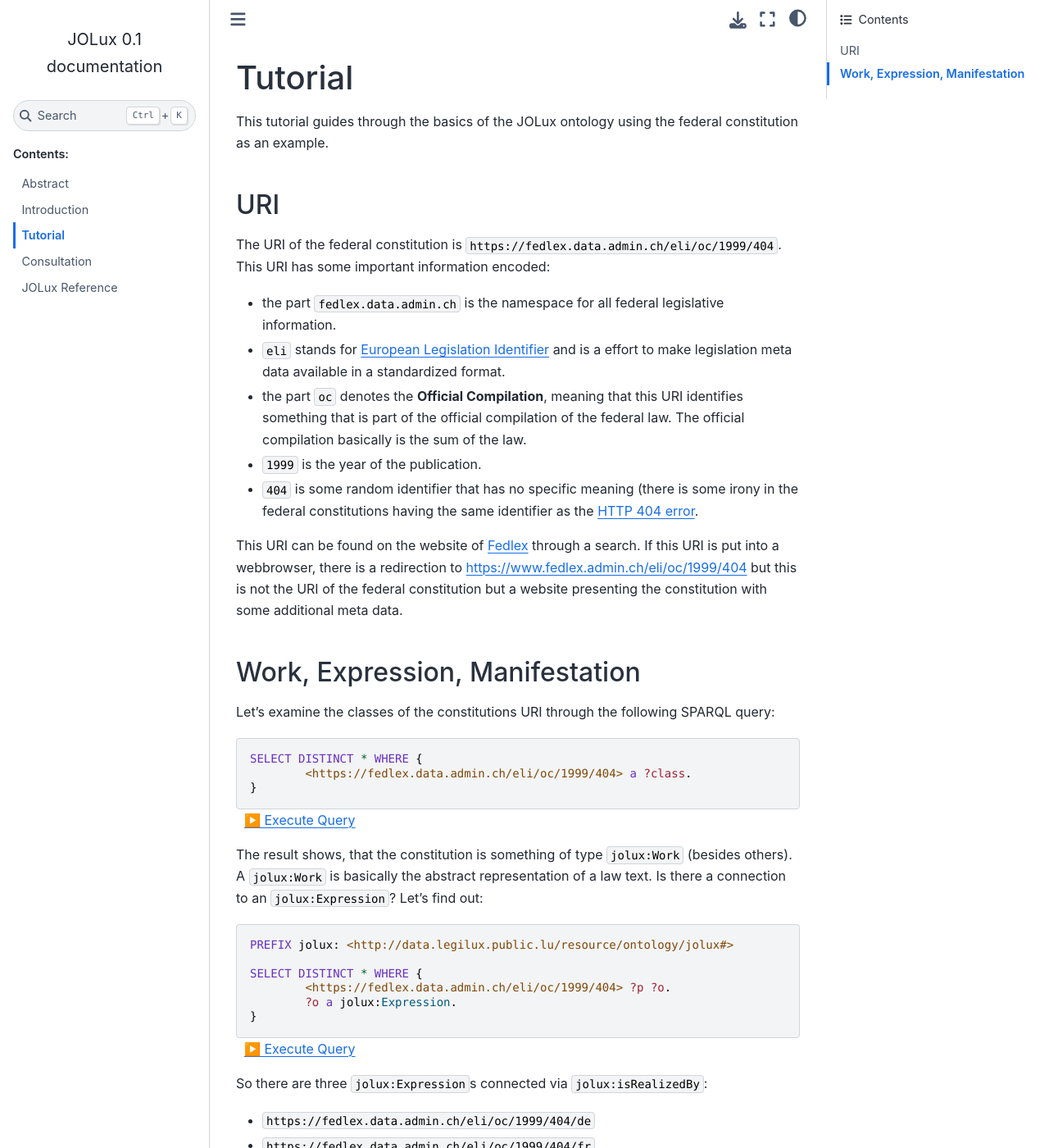
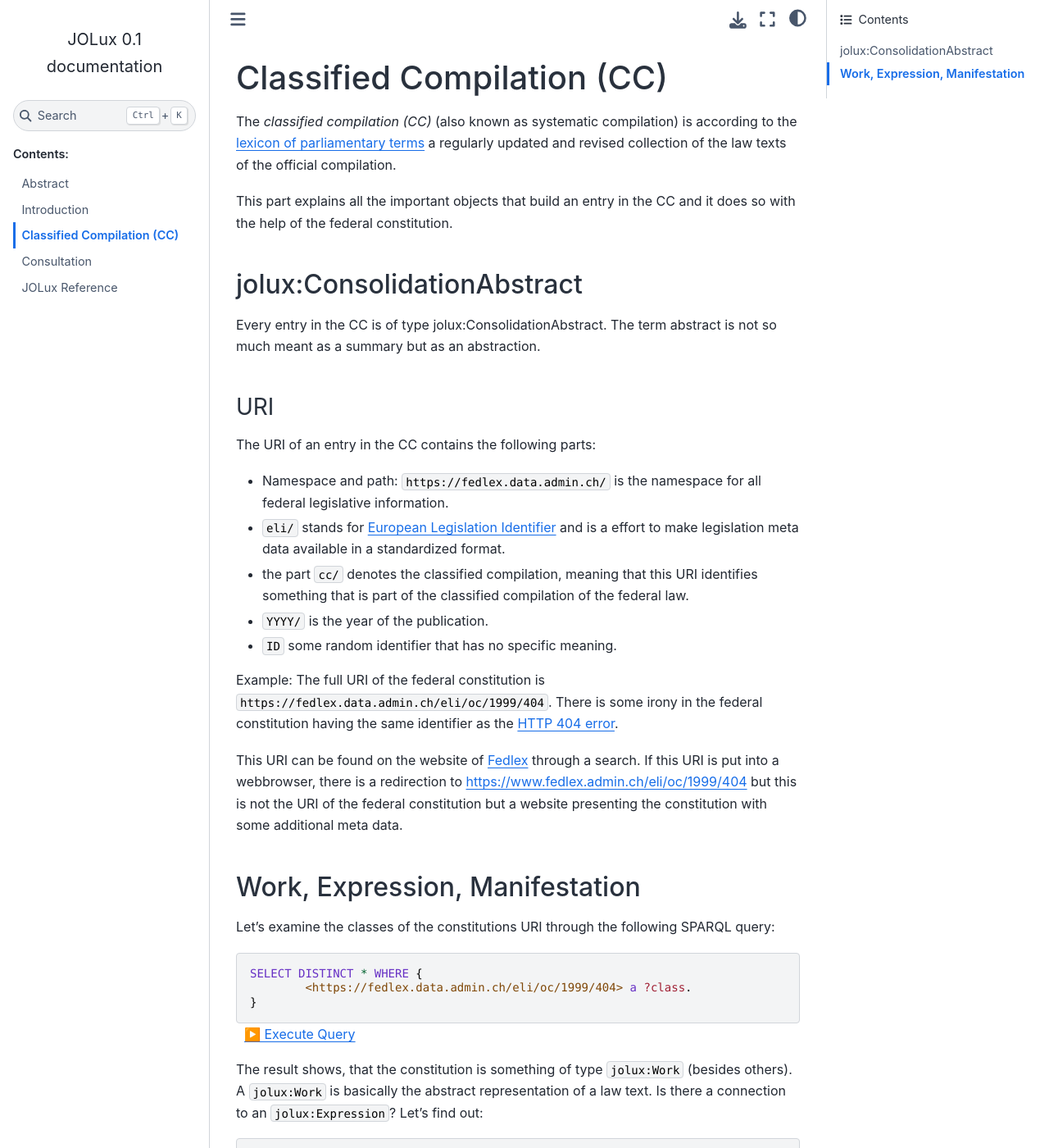
Before and after one commit to bequrios/jolux-sphinx, a Sphinx documentation site: the page built from doc/3_classified_compilation.md, in a window 1280 px wide and 1400 px high. Shown: the whole window at 82% size. Built offline with Sphinx 7.4.7 and the Sphinx Book theme 1.1.4, drawn with Linux system fonts in a browser that asks for light colours.

Commit message:
add cc entry

```diff
--- a/doc/3_tutorial.md
+++ b/doc/3_classified_compilation.md
@@ -1,16 +1,24 @@
-# Tutorial
+# Classified Compilation (CC)
 
-This tutorial guides through the basics of the JOLux ontology using the federal constitution as an example.
+The *classified compilation (CC)* (also known as systematic compilation) is according to the [lexicon of parliamentary terms](https://www.parlament.ch/en/%C3%BCber-das-parlament/parlamentsw%C3%B6rterbuch/parlamentsw%C3%B6rterbuch-detail?WordId=216) a regularly updated and revised collection of the law texts of the official compilation.
 
-## URI
+This part explains all the important objects that build an entry in the CC and it does so with the help of the federal constitution.
 
-The URI of the federal constitution is `https://fedlex.data.admin.ch/eli/oc/1999/404`. This URI has some important information encoded:
+## jolux:ConsolidationAbstract
 
-* the part `fedlex.data.admin.ch` is the namespace for all federal legislative information.
-* `eli` stands for [European Legislation Identifier](https://op.europa.eu/en/web/eu-vocabularies/eli) and is a effort to make legislation meta data available in a standardized format.
-* the part `oc` denotes the **Official Compilation**, meaning that this URI identifies something that is part of the official compilation of the federal law. The official compilation basically is the sum of the law.
-* `1999` is the year of the publication.
-* `404` is some random identifier that has no specific meaning (there is some irony in the federal constitutions having the same identifier as the [HTTP 404 error](https://en.wikipedia.org/wiki/HTTP_404).
+Every entry in the CC is of type jolux:ConsolidationAbstract. The term abstract is not so much meant as a summary but as an abstraction.
+
+### URI
+
+The URI of an entry in the CC contains the following parts:
+
+* Namespace and path: `https://fedlex.data.admin.ch/` is the namespace for all federal legislative information.
+* `eli/` stands for [European Legislation Identifier](https://op.europa.eu/en/web/eu-vocabularies/eli) and is a effort to make legislation meta data available in a standardized format.
+* the part `cc/` denotes the classified compilation, meaning that this URI identifies something that is part of the classified compilation of the federal law.
+* `YYYY/` is the year of the publication.
+* `ID` some random identifier that has no specific meaning.
+
+Example: The full URI of the federal constitution is `https://fedlex.data.admin.ch/eli/oc/1999/404`. There is some irony in the federal constitution having the same identifier as the [HTTP 404 error](https://en.wikipedia.org/wiki/HTTP_404).
 
 This URI can be found on the website of [Fedlex](https://www.fedlex.admin.ch/) through a search. If this URI is put into a webbrowser, there is a redirection to https://www.fedlex.admin.ch/eli/oc/1999/404 but this is not the URI of the federal constitution but a website presenting the constitution with some additional meta data.
 
--- a/doc/index.rst
+++ b/doc/index.rst
@@ -12,6 +12,6 @@ JOLux Data Schema!
 
    1_abstract.md
    2_introduction.md
-   3_tutorial.md
+   3_classified_compilation.md
    4_consultation.md
    5_reference.md
```
